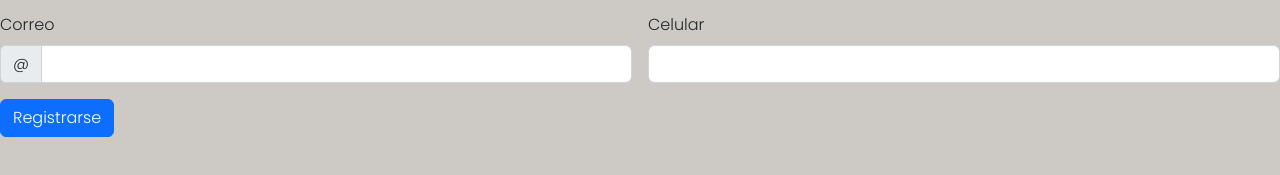
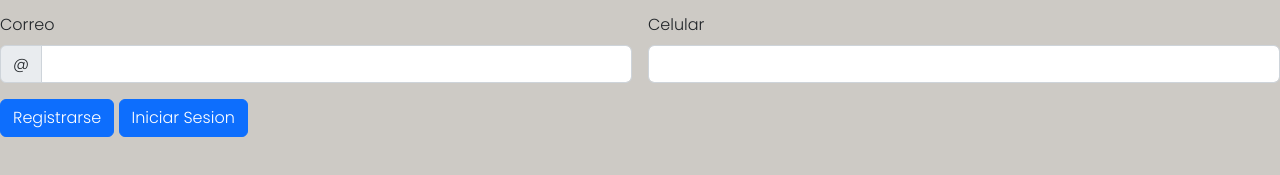
Before and after one commit to Ciclo4-ucaldas/G62-Softeam, a website: page frontendGEOLIFE/formulario.html in a window 1280 px wide. Shown: the part 129-304 px from the top of the page. Drawn offline with nearby package versions, Linux system fonts and the light colour scheme.

Commit message:
creacion boton inicio de sesion

```diff
--- a/frontendGEOLIFE/formulario.html
+++ b/frontendGEOLIFE/formulario.html
@@ -81,6 +81,7 @@
 
             <div class="col-12">
                 <button class="btn btn-primary" type="submit">Registrarse</button>
+                <button class="btn btn-primary" type="submit">Iniciar Sesion</button>
             </div>
         </form>
     </div>
```
